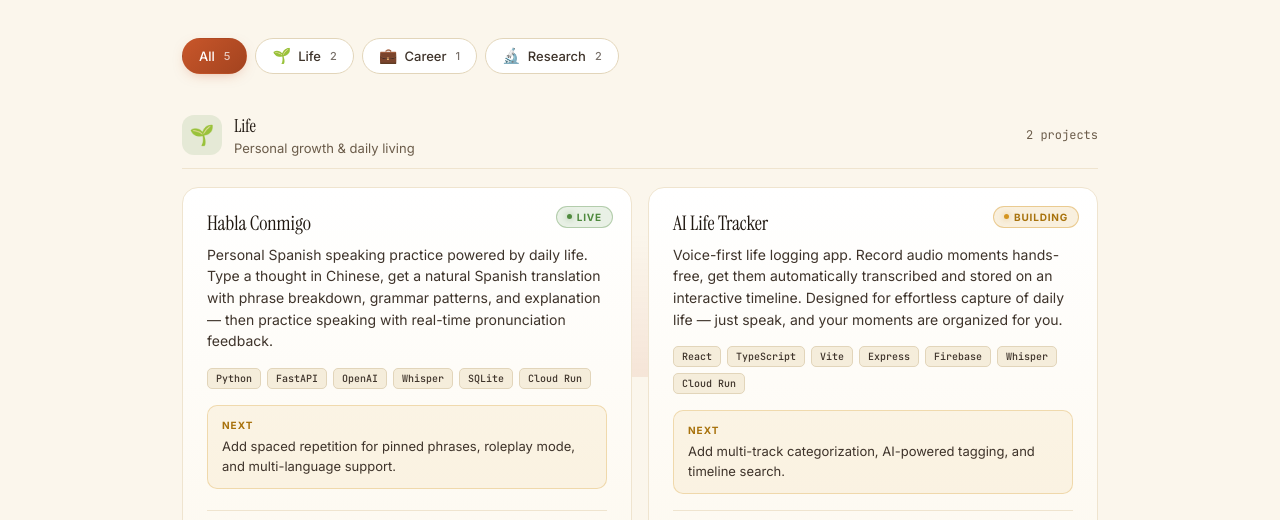
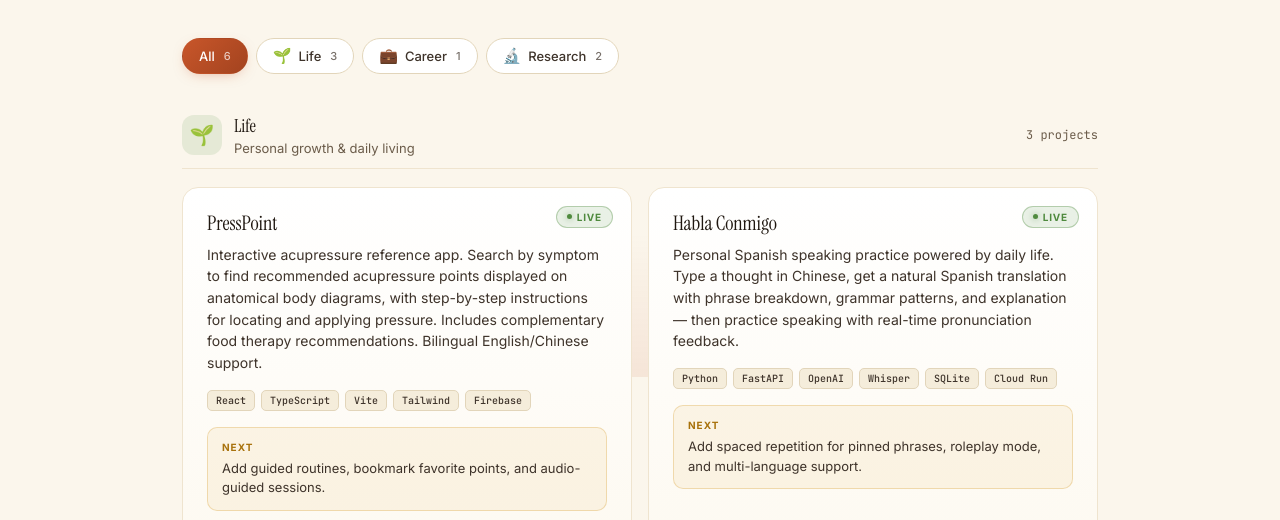
Before and after one commit to ruxiz2020/me, a plain HTML site: page index.html in a window 1280 px wide. Shown: the part 423-943 px from the top of the page. Drawn offline with Linux system fonts and the light colour scheme.

Commit message:
update with presspoint app

```diff
--- a/index.html
+++ b/index.html
@@ -300,6 +300,16 @@ const ME = {
 // status options:   live · building · idea · paused · archived
 const PROJECTS = [
   {
+    name: "PressPoint",
+    url: "https://presspoint.app",
+    category: "life",
+    status: "live",
+    description: "Interactive acupressure reference app. Search by symptom to find recommended acupressure points displayed on anatomical body diagrams, with step-by-step instructions for locating and applying pressure. Includes complementary food therapy recommendations. Bilingual English/Chinese support.",
+    stack: ["React", "TypeScript", "Vite", "Tailwind", "Firebase"],
+    updated: "2026-04-20",
+    next: "Add guided routines, bookmark favorite points, and audio-guided sessions.",
+  },
+  {
     name: "AI Life Tracker",
     url: "https://ailifetracker.app",
     category: "life",
```
